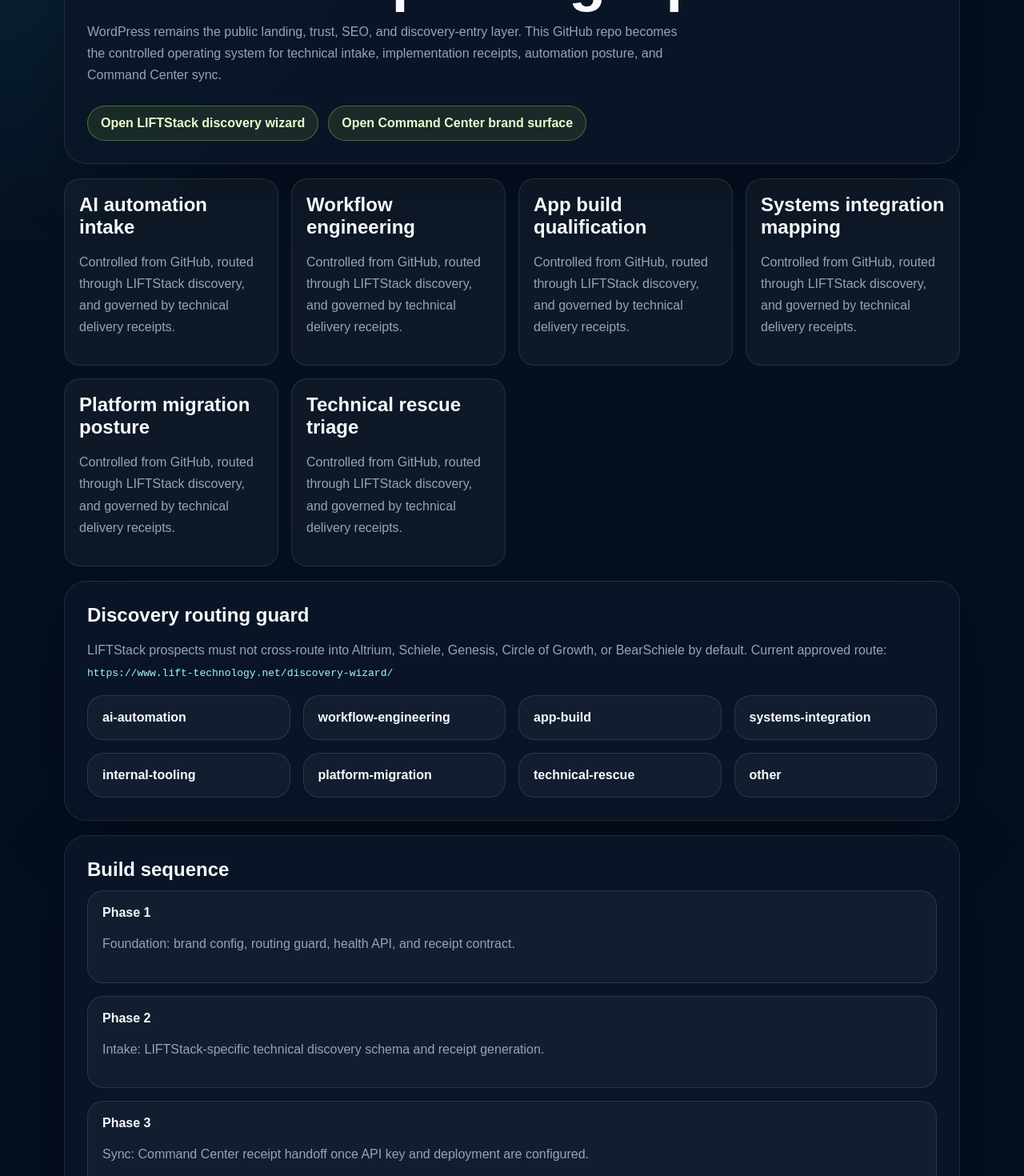
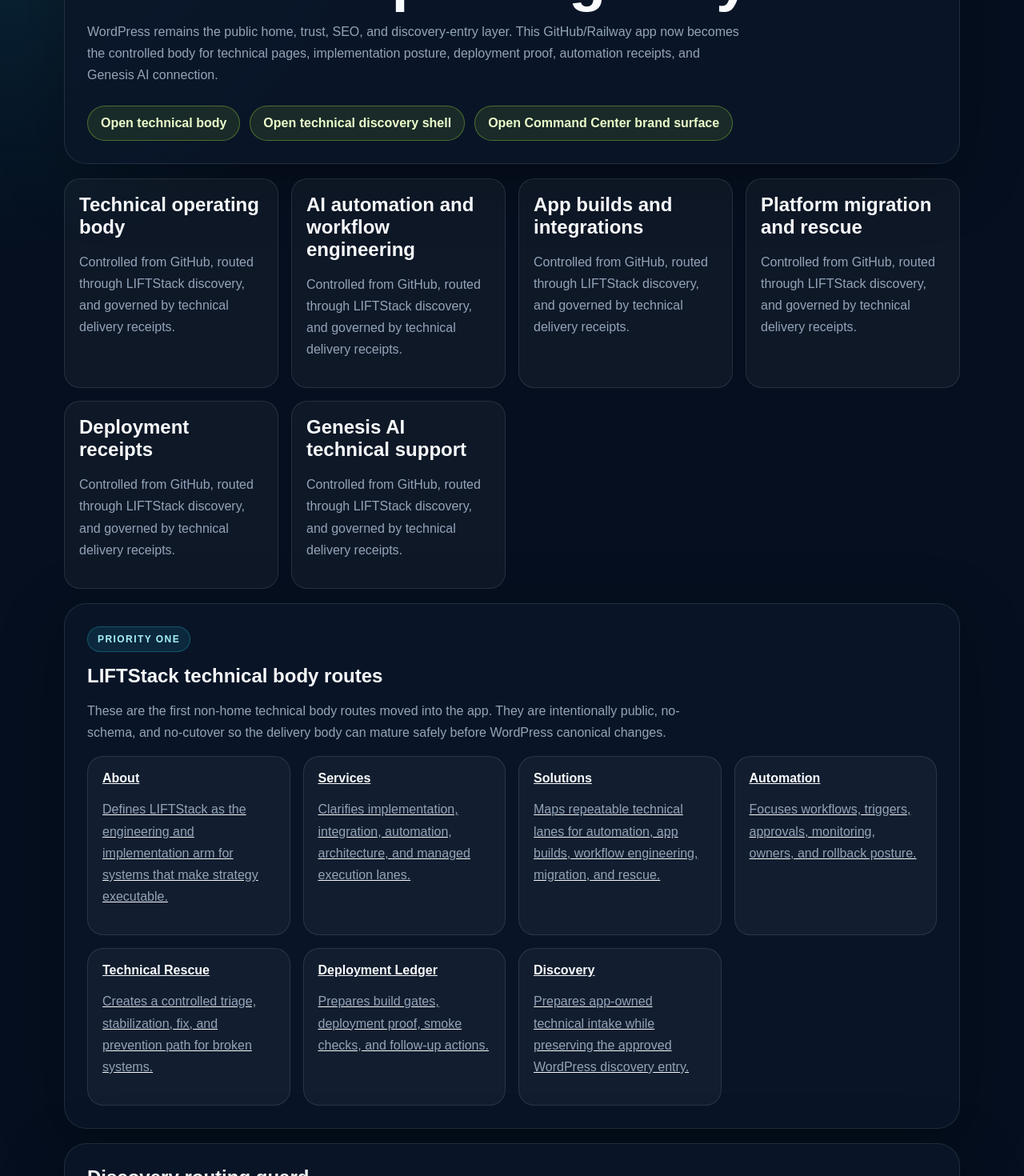
Before and after one commit to Altrium-Holdings-Group/LIFTStack, a Next.js app: page / in a window 1280 px wide. Shown: the part 200-1670 px from the top of the page at 80% size. Built offline with nearby package versions, Linux system fonts and the light colour scheme.

Commit message:
Connect LIFTStack homepage to technical body routes

```diff
--- a/app/page.tsx
+++ b/app/page.tsx
@@ -2,20 +2,58 @@
 import { getDiscoveryRouteReceipt } from '@/lib/discovery-routing'
 
 const operatingLanes = [
-  'AI automation intake',
-  'Workflow engineering',
-  'App build qualification',
-  'Systems integration mapping',
-  'Platform migration posture',
-  'Technical rescue triage',
+  'Technical operating body',
+  'AI automation and workflow engineering',
+  'App builds and integrations',
+  'Platform migration and rescue',
+  'Deployment receipts',
+  'Genesis AI technical support',
+]
+
+const bodyRoutes = [
+  {
+    label: 'About',
+    href: '/about',
+    proof: 'Defines LIFTStack as the engineering and implementation arm for systems that make strategy executable.',
+  },
+  {
+    label: 'Services',
+    href: '/services',
+    proof: 'Clarifies implementation, integration, automation, architecture, and managed execution lanes.',
+  },
+  {
+    label: 'Solutions',
+    href: '/solutions',
+    proof: 'Maps repeatable technical lanes for automation, app builds, workflow engineering, migration, and rescue.',
+  },
+  {
+    label: 'Automation',
+    href: '/automation',
+    proof: 'Focuses workflows, triggers, approvals, monitoring, owners, and rollback posture.',
+  },
+  {
+    label: 'Technical Rescue',
+    href: '/technical-rescue',
+    proof: 'Creates a controlled triage, stabilization, fix, and prevention path for broken systems.',
+  },
+  {
+    label: 'Deployment Ledger',
+    href: '/deployment-ledger',
+    proof: 'Prepares build gates, deployment proof, smoke checks, and follow-up actions.',
+  },
+  {
+    label: 'Discovery',
+    href: '/discovery-wizard',
+    proof: 'Prepares app-owned technical intake while preserving the approved WordPress discovery entry.',
+  },
 ]
 
 const buildSteps = [
   'Foundation: brand config, routing guard, health API, and receipt contract.',
-  'Intake: LIFTStack-specific technical discovery schema and receipt generation.',
-  'Sync: Command Center receipt handoff once API key and deployment are configured.',
-  'Implementation: delivery workflows, engineering estimates, and deployment receipts.',
-  'Automation: deeper Genesis AI Brain integration for classification and technical prioritization.',
+  'Body: public technical operating pages for the non-home business app experience.',
+  'Intake: LIFTStack-specific technical discovery schema and API receipt generation.',
+  'Sync: Command Center receipt handoff and Genesis AI technical classification.',
+  'Ledgers: deployment, implementation, automation, rescue, and managed-service proof surfaces.',
 ]
 
 export default function HomePage() {
@@ -25,13 +63,16 @@
     <main>
       <section className="panel">
         <span className="badge">{brandConfig.role}</span>
-        <h1>{brandConfig.name} operating repo</h1>
-        <p className="muted" style={{ maxWidth: 760 }}>
-          WordPress remains the public landing, trust, SEO, and discovery-entry layer. This GitHub repo becomes the controlled operating system for technical intake, implementation receipts, automation posture, and Command Center sync.
+        <h1>{brandConfig.name} operating body</h1>
+        <p className="muted" style={{ maxWidth: 820 }}>
+          WordPress remains the public home, trust, SEO, and discovery-entry layer. This GitHub/Railway app now becomes the controlled body for technical pages, implementation posture, deployment proof, automation receipts, and Genesis AI connection.
         </p>
         <div style={{ display: 'flex', flexWrap: 'wrap', gap: 12, marginTop: 24 }}>
-          <a className="button" href={brandConfig.discoveryUrl}>
-            Open LIFTStack discovery wizard
+          <a className="button" href="/about">
+            Open technical body
+          </a>
+          <a className="button button-secondary" href="/discovery-wizard">
+            Open technical discovery shell
           </a>
           <a className="button" href={brandConfig.commandCenterBrandPath}>
             Open Command Center brand surface
@@ -46,6 +87,22 @@
             <p className="muted">Controlled from GitHub, routed through LIFTStack discovery, and governed by technical delivery receipts.</p>
           </article>
         ))}
+      </section>
+
+      <section className="panel" style={{ marginTop: 18 }}>
+        <span className="badge">Priority One</span>
+        <h2 style={{ marginTop: 16 }}>LIFTStack technical body routes</h2>
+        <p className="muted" style={{ maxWidth: 780 }}>
+          These are the first non-home technical body routes moved into the app. They are intentionally public, no-schema, and no-cutover so the delivery body can mature safely before WordPress canonical changes.
+        </p>
+        <div className="grid grid-3" style={{ marginTop: 16 }}>
+          {bodyRoutes.map((route) => (
+            <a className="card body-route-card" href={route.href} key={route.href}>
+              <strong>{route.label}</strong>
+              <p className="muted">{route.proof}</p>
+            </a>
+          ))}
+        </div>
       </section>
 
       <section className="panel" style={{ marginTop: 18 }}>
```
